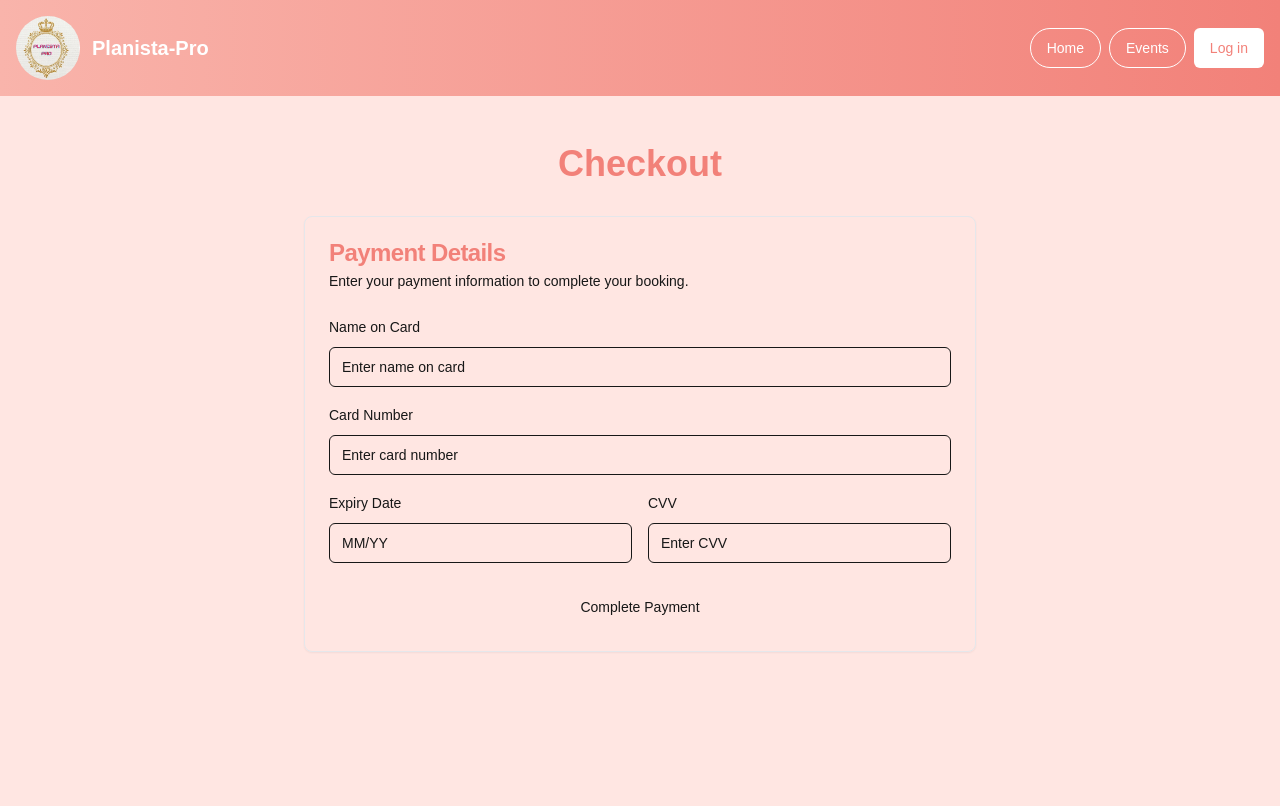
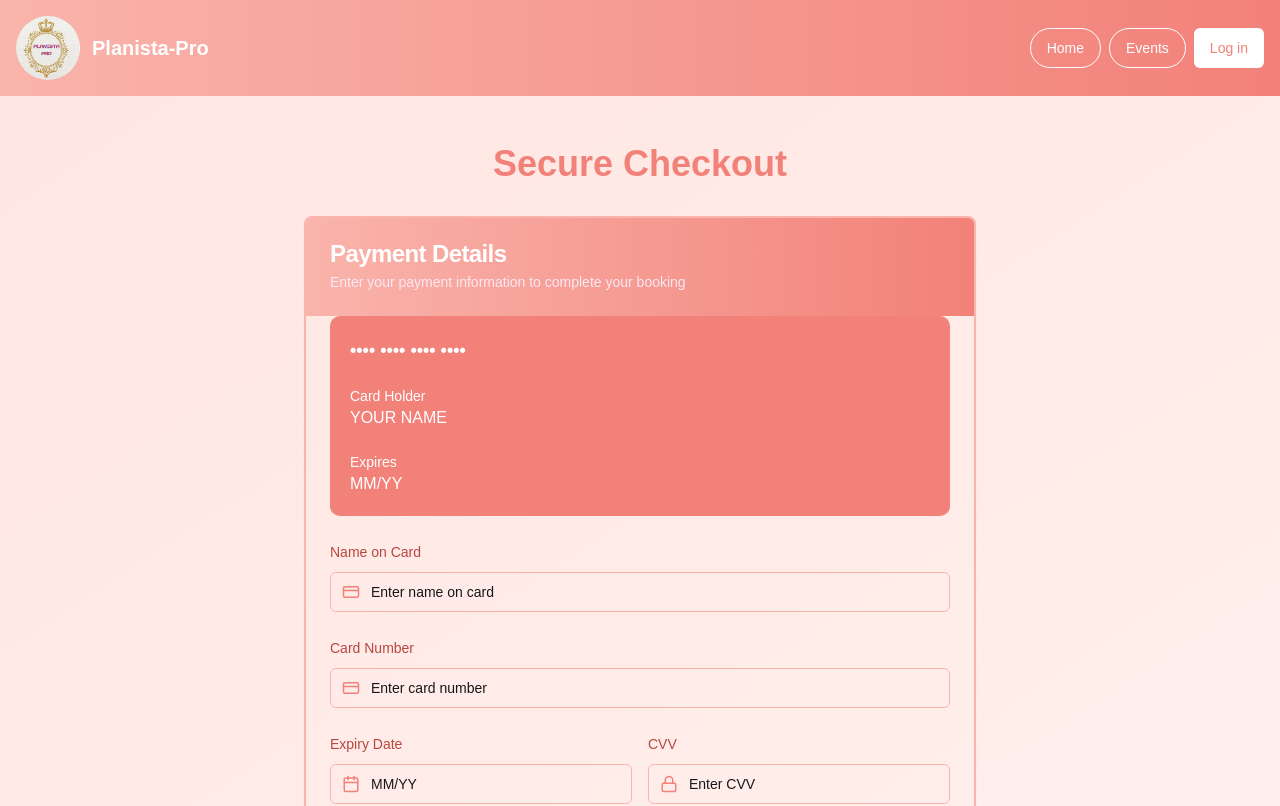
Before and after one commit to KunalBishwal/Planista-Pro, a Next.js app: page /checkout in a window 1280 px wide. Shown: the top 806 px of the page. Built offline with nearby package versions, Linux system fonts and the light colour scheme; no server answers.

Commit message:
CheckOut

```diff
--- a/src/app/checkout/page.tsx
+++ b/src/app/checkout/page.tsx
@@ -1,13 +1,112 @@
 "use client"
-import { motion } from "framer-motion"
+import { useState, useEffect } from "react"
+import type React from "react"
+import { motion, AnimatePresence } from "framer-motion"
 import { Button } from "@/components/ui/button"
 import { Card, CardContent, CardDescription, CardFooter, CardHeader, CardTitle } from "@/components/ui/card"
 import { Input } from "@/components/ui/input"
 import { Label } from "@/components/ui/label"
+import { CreditCard, Calendar, Lock } from "lucide-react"
+
+const luhnCheck = (val: string) => {
+  let checksum = 0
+  let j = 1
+  for (let i = val.length - 1; i >= 0; i--) {
+    let calc = 0
+    calc = Number(val.charAt(i)) * j
+    if (calc > 9) {
+      checksum = checksum + 1
+      calc = calc - 10
+    }
+    checksum = checksum + calc
+    if (j == 1) {
+      j = 2
+    } else {
+      j = 1
+    }
+  }
+  return checksum % 10 == 0
+}
 
 export default function CheckoutPage() {
+  const [paymentDetails, setPaymentDetails] = useState({
+    cardName: "",
+    cardNumber: "",
+    expiryDate: "",
+    cvv: "",
+  })
+  const [isFlipped, setIsFlipped] = useState(false)
+  const [errors, setErrors] = useState({
+    cardNumber: "",
+    expiryDate: "",
+  })
+
+  useEffect(() => {
+    if (paymentDetails.expiryDate.length === 5) {
+      setIsFlipped(true)
+    } else {
+      setIsFlipped(false)
+    }
+  }, [paymentDetails.expiryDate])
+
+  const handleInputChange = (e: React.ChangeEvent<HTMLInputElement>) => {
+    const { id, value } = e.target
+    let formattedValue = value
+
+    if (id === "cardNumber") {
+      formattedValue = value
+        .replace(/\s/g, "")
+        .replace(/(\d{4})/g, "$1 ")
+        .trim()
+      if (formattedValue.length > 19) formattedValue = formattedValue.slice(0, 19)
+    } else if (id === "expiryDate") {
+      formattedValue = value
+        .replace(/\D/g, "")
+        .replace(/^(\d{2})(\d{0,2})/, "$1/$2")
+        .slice(0, 5)
+    } else if (id === "cvv") {
+      formattedValue = value.slice(0, 3)
+    }
+
+    setPaymentDetails((prev) => ({ ...prev, [id]: formattedValue }))
+    validateField(id, formattedValue)
+  }
+
+  const validateField = (field: string, value: string) => {
+    let error = ""
+    if (field === "cardNumber") {
+      if (!luhnCheck(value.replace(/\s/g, ""))) {
+        error = "Invalid card number"
+      }
+    } else if (field === "expiryDate") {
+      const [month, year] = value.split("/")
+      const currentDate = new Date()
+      const currentYear = currentDate.getFullYear() % 100
+      const currentMonth = currentDate.getMonth() + 1
+
+      if (Number(month) > 12 || Number(month) < 1) {
+        error = "Invalid month"
+      } else if (Number(year) < currentYear || (Number(year) === currentYear && Number(month) < currentMonth)) {
+        error = "Card has expired"
+      } else if (Number(year) > currentYear + 10) {
+        error = "Expiry date too far in the future"
+      }
+    }
+    setErrors((prev) => ({ ...prev, [field]: error }))
+  }
+
+  const handleSubmit = (e: React.FormEvent) => {
+    e.preventDefault()
+    if (errors.cardNumber || errors.expiryDate) {
+      console.log("Please correct the errors before submitting")
+      return
+    }
+    console.log("Payment details:", paymentDetails)
+    // Implement Razorpay checkout here
+  }
+
   return (
-    <div className="bg-[#FFE6E2] min-h-screen py-12">
+    <div className="bg-gradient-to-br from-[#FFE6E2] to-[#FFF0ED] min-h-screen py-12">
       <div className="container mx-auto px-4">
         <motion.h1
           initial={{ opacity: 0, y: -20 }}
@@ -15,42 +114,174 @@ export default function CheckoutPage() {
           transition={{ duration: 0.5 }}
           className="text-4xl font-bold text-[#F28179] mb-8 text-center"
         >
-          Checkout
+          Secure Checkout
         </motion.h1>
         <motion.div
           initial={{ opacity: 0, y: 20 }}
           animate={{ opacity: 1, y: 0 }}
           transition={{ duration: 0.5, delay: 0.2 }}
         >
-          <Card className="max-w-2xl mx-auto">
-            <CardHeader>
-              <CardTitle className="text-[#F28179]">Payment Details</CardTitle>
-              <CardDescription>
-                Enter your payment information to complete your booking.
+          <Card className="max-w-2xl mx-auto overflow-hidden shadow-lg border-2 border-[#F9B4AB]">
+            <CardHeader className="bg-gradient-to-r from-[#F9B4AB] to-[#F28179] text-white">
+              <CardTitle className="text-2xl">Payment Details</CardTitle>
+              <CardDescription className="text-pink-100">
+                Enter your payment information to complete your booking
               </CardDescription>
             </CardHeader>
-            <CardContent className="space-y-4">
-              <div className="space-y-2">
-                <Label htmlFor="card-name">Name on Card</Label>
-                <Input id="card-name" placeholder="Enter name on card" />
+            <CardContent className="p-6">
+              <div className="mb-6">
+                <AnimatePresence initial={false}>
+                  <motion.div
+                    key={isFlipped ? "back" : "front"}
+                    initial={{ rotateY: isFlipped ? -180 : 0, opacity: 0 }}
+                    animate={{ rotateY: isFlipped ? 0 : 0, opacity: 1 }}
+                    exit={{ rotateY: isFlipped ? 0 : 180, opacity: 0 }}
+                    transition={{ duration: 0.4 }}
+                    style={{
+                      width: "100%",
+                      height: "200px",
+                      backgroundColor: "#F28179",
+                      borderRadius: "10px",
+                      padding: "20px",
+                      color: "white",
+                      display: "flex",
+                      flexDirection: "column",
+                      justifyContent: "space-between",
+                    }}
+                  >
+                    {!isFlipped ? (
+                      <>
+                        <div className="text-lg font-bold">{paymentDetails.cardNumber || "•••• •••• •••• ••••"}</div>
+                        <div>
+                          <div className="text-sm">Card Holder</div>
+                          <div>{paymentDetails.cardName || "YOUR NAME"}</div>
+                        </div>
+                        <div>
+                          <div className="text-sm">Expires</div>
+                          <div>{paymentDetails.expiryDate || "MM/YY"}</div>
+                        </div>
+                      </>
+                    ) : (
+                      <>
+                        <div className="h-10 bg-black mt-4"></div>
+                        <div className="text-right">
+                          <div className="text-sm">CVV</div>
+                          <div className="bg-white text-black inline-block px-2 py-1 rounded">
+                            {paymentDetails.cvv || "•••"}
+                          </div>
+                        </div>
+                      </>
+                    )}
+                  </motion.div>
+                </AnimatePresence>
               </div>
-              <div className="space-y-2">
-                <Label htmlFor="card-number">Card Number</Label>
-                <Input id="card-number" placeholder="Enter card number" />
-              </div>
-              <div className="grid grid-cols-2 gap-4">
-                <div className="space-y-2">
-                  <Label htmlFor="expiry-date">Expiry Date</Label>
-                  <Input id="expiry-date" placeholder="MM/YY" />
+              <form onSubmit={handleSubmit} className="space-y-6">
+                <motion.div
+                  initial={{ opacity: 0, x: -20 }}
+                  animate={{ opacity: 1, x: 0 }}
+                  transition={{ duration: 0.3, delay: 0.1 }}
+                  className="space-y-2"
+                >
+                  <Label htmlFor="cardName" className="text-[#B8473F]">
+                    Name on Card
+                  </Label>
+                  <div className="relative">
+                    <Input
+                      id="cardName"
+                      placeholder="Enter name on card"
+                      className="pl-10 border-[#F9B4AB] focus:border-[#F28179] focus:ring-[#F28179]"
+                      value={paymentDetails.cardName}
+                      onChange={handleInputChange}
+                      required
+                    />
+                    <CreditCard
+                      className="absolute left-3 top-1/2 transform -translate-y-1/2 text-[#F28179]"
+                      size={18}
+                    />
+                  </div>
+                </motion.div>
+                <motion.div
+                  initial={{ opacity: 0, x: -20 }}
+                  animate={{ opacity: 1, x: 0 }}
+                  transition={{ duration: 0.3, delay: 0.2 }}
+                  className="space-y-2"
+                >
+                  <Label htmlFor="cardNumber" className="text-[#B8473F]">
+                    Card Number
+                  </Label>
+                  <div className="relative">
+                    <Input
+                      id="cardNumber"
+                      placeholder="Enter card number"
+                      className="pl-10 border-[#F9B4AB] focus:border-[#F28179] focus:ring-[#F28179]"
+                      value={paymentDetails.cardNumber}
+                      onChange={handleInputChange}
+                      required
+                    />
+                    <CreditCard
+                      className="absolute left-3 top-1/2 transform -translate-y-1/2 text-[#F28179]"
+                      size={18}
+                    />
+                  </div>
+                  {errors.cardNumber && <p className="text-red-500 text-sm">{errors.cardNumber}</p>}
+                </motion.div>
+                <div className="grid grid-cols-2 gap-4">
+                  <motion.div
+                    initial={{ opacity: 0, x: -20 }}
+                    animate={{ opacity: 1, x: 0 }}
+                    transition={{ duration: 0.3, delay: 0.3 }}
+                    className="space-y-2"
+                  >
+                    <Label htmlFor="expiryDate" className="text-[#B8473F]">
+                      Expiry Date
+                    </Label>
+                    <div className="relative">
+                      <Input
+                        id="expiryDate"
+                        placeholder="MM/YY"
+                        className="pl-10 border-[#F9B4AB] focus:border-[#F28179] focus:ring-[#F28179]"
+                        value={paymentDetails.expiryDate}
+                        onChange={handleInputChange}
+                        required
+                      />
+                      <Calendar
+                        className="absolute left-3 top-1/2 transform -translate-y-1/2 text-[#F28179]"
+                        size={18}
+                      />
+                    </div>
+                    {errors.expiryDate && <p className="text-red-500 text-sm">{errors.expiryDate}</p>}
+                  </motion.div>
+                  <motion.div
+                    initial={{ opacity: 0, x: -20 }}
+                    animate={{ opacity: 1, x: 0 }}
+                    transition={{ duration: 0.3, delay: 0.4 }}
+                    className="space-y-2"
+                  >
+                    <Label htmlFor="cvv" className="text-[#B8473F]">
+                      CVV
+                    </Label>
+                    <div className="relative">
+                      <Input
+                        id="cvv"
+                        placeholder="Enter CVV"
+                        className="pl-10 border-[#F9B4AB] focus:border-[#F28179] focus:ring-[#F28179]"
+                        value={paymentDetails.cvv}
+                        onChange={handleInputChange}
+                        required
+                      />
+                      <Lock className="absolute left-3 top-1/2 transform -translate-y-1/2 text-[#F28179]" size={18} />
+                    </div>
+                  </motion.div>
                 </div>
-                <div className="space-y-2">
-                  <Label htmlFor="cvv">CVV</Label>
-                  <Input id="cvv" placeholder="Enter CVV" />
-                </div>
-              </div>
+              </form>
             </CardContent>
-            <CardFooter>
-              <Button className="w-full">Complete Payment</Button>
+            <CardFooter className="bg-gray-50">
+              <Button
+                className="w-full bg-gradient-to-r from-[#F9B4AB] to-[#F28179] hover:from-[#F28179] hover:to-[#F9B4AB] text-white transition-all duration-300"
+                onClick={handleSubmit}
+              >
+                Pay Securely
+              </Button>
             </CardFooter>
           </Card>
         </motion.div>
```
